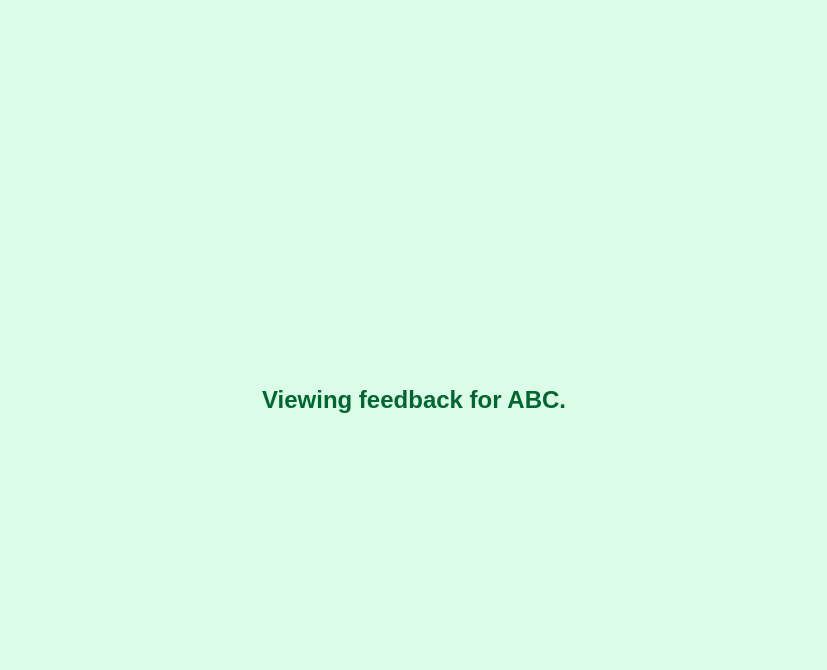
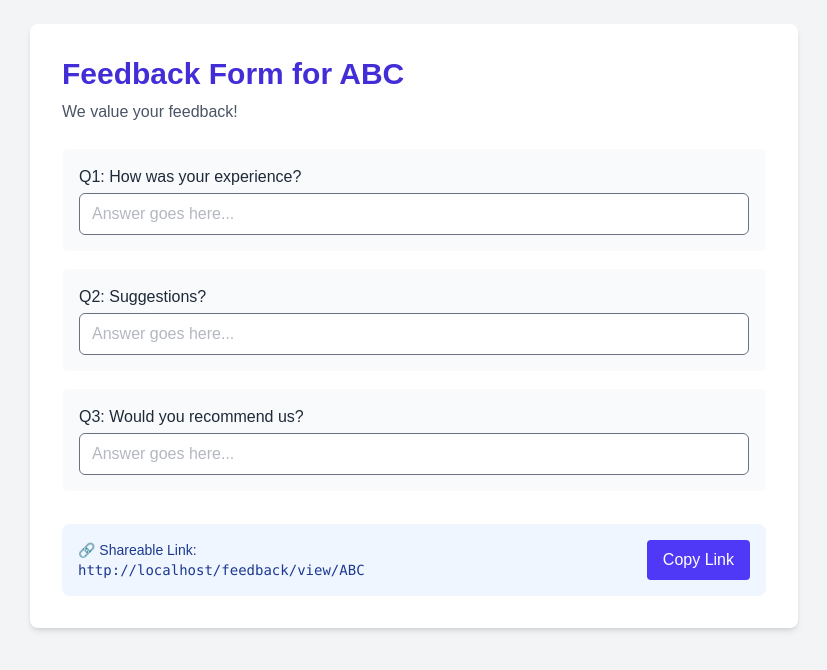
Before and after one commit to aditiapte15/multi-org-feedback, a Next.js app: page /feedback/view/ABC in a window 1280 px wide. Shown: the top 670 px of the page, without its empty margins (226-1053 px from the left). Built offline with nearby package versions, Linux system fonts and the light colour scheme.

Commit message:
Added sample feedback form with radio/checkbox, created feedback view page, and set up basic API endpoint for form data

```diff
--- /dev/null
+++ b/app/api/forms/[org]/route.js
@@ -0,0 +1,26 @@
+let formDatabase = {}; // In-memory store
+
+export async function GET(request, { params }) {
+  const { org } = params;
+  const form = formDatabase[org] || {
+    title: `Feedback Form for ${org}`,
+    description: 'We value your feedback!',
+    questions: ['How was your experience?', 'Suggestions?', 'Would you recommend us?']
+  };
+
+  return new Response(JSON.stringify(form), {
+    headers: { 'Content-Type': 'application/json' },
+  });
+}
+
+export async function POST(request, { params }) {
+  const { org } = params;
+  const body = await request.json();
+
+  // Save to mock DB
+  formDatabase[org] = body;
+
+  return new Response(JSON.stringify({ success: true }), {
+    headers: { 'Content-Type': 'application/json' },
+  });
+}
--- a/app/feedback/form/[org]/page.js
+++ b/app/feedback/form/[org]/page.js
@@ -1,8 +1,13 @@
 'use client';
 import { useState } from 'react';
+import { useRouter } from 'next/navigation';
 
 export default function OrgFeedbackForm() {
   const [questions, setQuestions] = useState([]);
+  const [orgName, setOrgName] = useState('');
+  const [title, setTitle] = useState('');
+  const [description, setDescription] = useState('');
+  const router = useRouter();
 
   const addQuestion = () => {
     setQuestions([
@@ -35,18 +40,53 @@ export default function OrgFeedbackForm() {
     setQuestions(updated);
   };
 
-  const handleSubmit = (e) => {
+  const handleSubmit = async (e) => {
     e.preventDefault();
-    console.log('Final Form:', questions);
-    alert('Form structure logged in console (mock save)');
-    // In real case: POST to DB with org name
+
+    const org = window.location.pathname.split('/').pop();
+    const payload = { title, description, questions };
+
+    await fetch(`/api/forms/${org}`, {
+      method: 'POST',
+      body: JSON.stringify(payload),
+    });
+
+    router.push(`/feedback/view/${org}`); // ✅ redirect after saving
   };
 
   return (
     <div className="min-h-screen bg-blue-100 p-6">
-      <h1 className="text-3xl font-bold text-blue-700 mb-6 text-center">🛠 Create Your Feedback Form</h1>
+      <h1 className="text-3xl font-bold text-blue-700 mb-6 text-center">
+        🛠 Create Your Feedback Form
+      </h1>
 
       <form onSubmit={handleSubmit} className="space-y-8 max-w-3xl mx-auto">
+        <input
+          type="text"
+          placeholder="Enter Organization Name"
+          value={orgName}
+          onChange={(e) => setOrgName(e.target.value)}
+          className="w-full px-4 py-2 border rounded text-black mb-4"
+          required
+        />
+
+        <input
+          type="text"
+          placeholder="Form Title"
+          value={title}
+          onChange={(e) => setTitle(e.target.value)}
+          className="w-full px-4 py-2 border rounded text-black mb-4"
+          required
+        />
+
+        <textarea
+          placeholder="Form Description"
+          value={description}
+          onChange={(e) => setDescription(e.target.value)}
+          className="w-full px-4 py-2 border rounded text-black mb-4"
+          required
+        />
+
         {questions.map((q, index) => (
           <div key={q.id} className="bg-white p-6 rounded shadow-md space-y-4">
             <input
--- a/app/feedback/form/sample-org/page.js
+++ b/app/feedback/form/sample-org/page.js
@@ -6,13 +6,26 @@ export default function SampleForm() {
     q1: '',
     q2: '',
     q3: '',
+    q4: '',
+    q5: [],
   });
 
   const handleChange = (e) => {
-    setFormData((prev) => ({
-      ...prev,
-      [e.target.name]: e.target.value,
-    }));
+    const { name, value, type, checked } = e.target;
+
+    if (type === 'checkbox') {
+      setFormData((prev) => {
+        const updated = checked
+          ? [...prev[name], value]
+          : prev[name].filter((v) => v !== value);
+        return { ...prev, [name]: updated };
+      });
+    } else {
+      setFormData((prev) => ({
+        ...prev,
+        [name]: value,
+      }));
+    }
   };
 
   const handleSubmit = (e) => {
@@ -41,6 +54,36 @@ export default function SampleForm() {
           <textarea name="q3" value={formData.q3} onChange={handleChange} className="w-full mt-2 p-2 border rounded text-black" />
         </label>
 
+        {/* Radio Button Example */}
+        <div className="mb-4 text-black">
+          <p className="mb-2">Would you attend another event like this?</p>
+          <label className="mr-4">
+            <input type="radio" name="q4" value="Yes" checked={formData.q4 === 'Yes'} onChange={handleChange} />
+            <span className="ml-2">Yes</span>
+          </label>
+          <label>
+            <input type="radio" name="q4" value="No" checked={formData.q4 === 'No'} onChange={handleChange} />
+            <span className="ml-2">No</span>
+          </label>
+        </div>
+
+        {/* Checkbox Example */}
+        <div className="mb-6 text-black">
+          <p className="mb-2">What did you like? (Select all that apply)</p>
+          <label className="block">
+            <input type="checkbox" name="q5" value="Speakers" onChange={handleChange} checked={formData.q5.includes('Speakers')} />
+            <span className="ml-2">Speakers</span>
+          </label>
+          <label className="block">
+            <input type="checkbox" name="q5" value="Venue" onChange={handleChange} checked={formData.q5.includes('Venue')} />
+            <span className="ml-2">Venue</span>
+          </label>
+          <label className="block">
+            <input type="checkbox" name="q5" value="Food" onChange={handleChange} checked={formData.q5.includes('Food')} />
+            <span className="ml-2">Food</span>
+          </label>
+        </div>
+
         <button type="submit" className="w-full bg-blue-600 text-white py-2 rounded hover:bg-blue-700 transition">
           Submit Feedback
         </button>
--- a/app/feedback/view/[org]/page.js
+++ b/app/feedback/view/[org]/page.js
@@ -1,10 +1,68 @@
+'use client';
 
-export default function ViewFeedbackPage({ params }) {
-  const { org } = params;
+import { useEffect, useState } from 'react';
+import { useParams } from 'next/navigation';
+
+export default function ViewFormPage() {
+  const { org } = useParams();
+  const [form, setForm] = useState(null);
+  const [copied, setCopied] = useState(false);
+
+  useEffect(() => {
+    const fetchFormData = async () => {
+      try {
+        const res = await fetch(`/api/forms/${org}`);
+        const data = await res.json();
+        setForm(data);
+      } catch (error) {
+        console.error('Failed to load form:', error);
+      }
+    };
+    fetchFormData();
+  }, [org]);
+
+  const handleCopy = () => {
+    const shareURL = `${window.location.origin}/feedback/view/${org}`;
+    navigator.clipboard.writeText(shareURL);
+    setCopied(true);
+    setTimeout(() => setCopied(false), 2000);
+  };
+
+  if (!form) return <div className="text-center mt-10 text-gray-500">Loading form...</div>;
 
   return (
-    <div className="min-h-screen flex items-center justify-center bg-green-100 px-4">
-      <h1 className="text-2xl font-bold text-green-800">Viewing feedback for {org}.</h1>
+    <div className="min-h-screen bg-gray-100 p-6">
+      <div className="max-w-3xl mx-auto bg-white rounded-lg shadow-md p-8">
+        <h1 className="text-3xl font-semibold text-indigo-700 mb-2">{form.title}</h1>
+        <p className="text-gray-600 mb-6">{form.description}</p>
+
+        <div className="space-y-4 mb-8">
+          {form.questions.map((q, idx) => (
+            <div key={idx} className="p-4 border rounded-md bg-gray-50">
+              <label className="block text-gray-800 font-medium mb-1">Q{idx + 1}: {q.label || q}</label>
+              <input
+                type="text"
+                disabled
+                placeholder="Answer goes here..."
+                className="w-full px-3 py-2 border rounded-md bg-white text-gray-500"
+              />
+            </div>
+          ))}
+        </div>
+
+        <div className="bg-blue-50 p-4 rounded-lg flex items-center justify-between">
+          <div className="text-sm text-blue-900 overflow-auto">
+            🔗 Shareable Link:<br />
+            <code>{`${window.location.origin}/feedback/view/${org}`}</code>
+          </div>
+          <button
+            onClick={handleCopy}
+            className="ml-4 px-4 py-2 bg-indigo-600 text-white rounded hover:bg-indigo-700"
+          >
+            {copied ? 'Copied!' : 'Copy Link'}
+          </button>
+        </div>
+      </div>
     </div>
   );
 }
```
